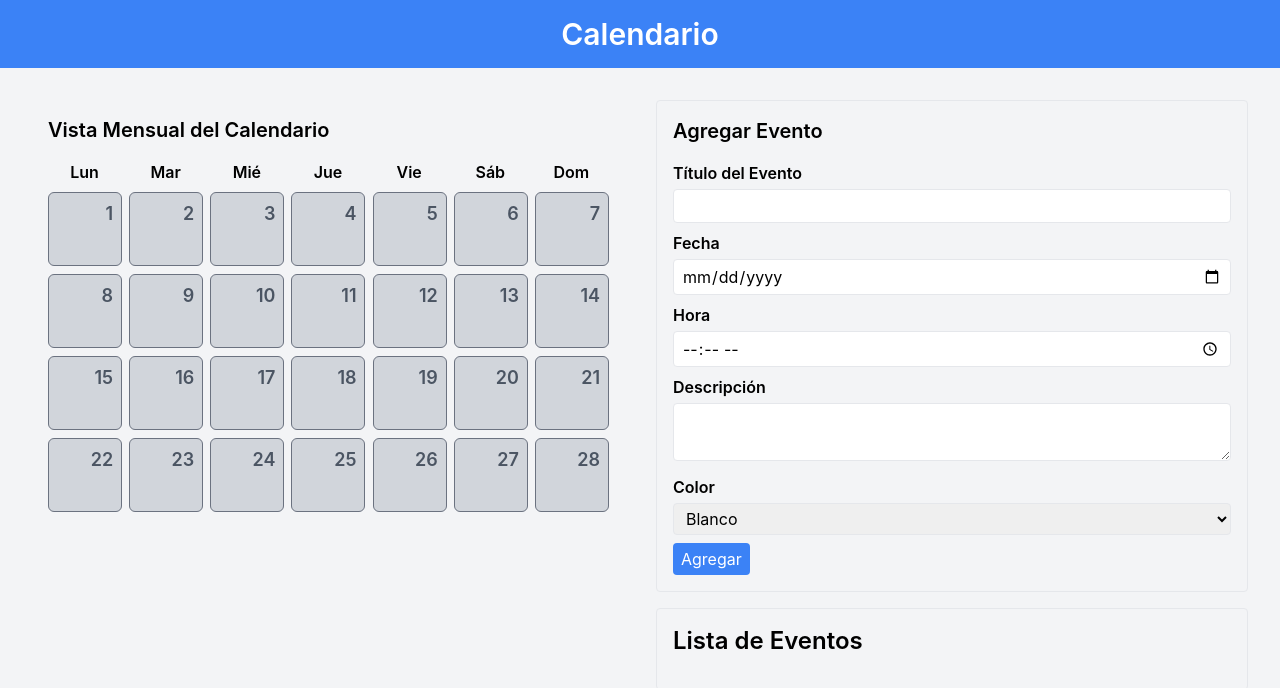
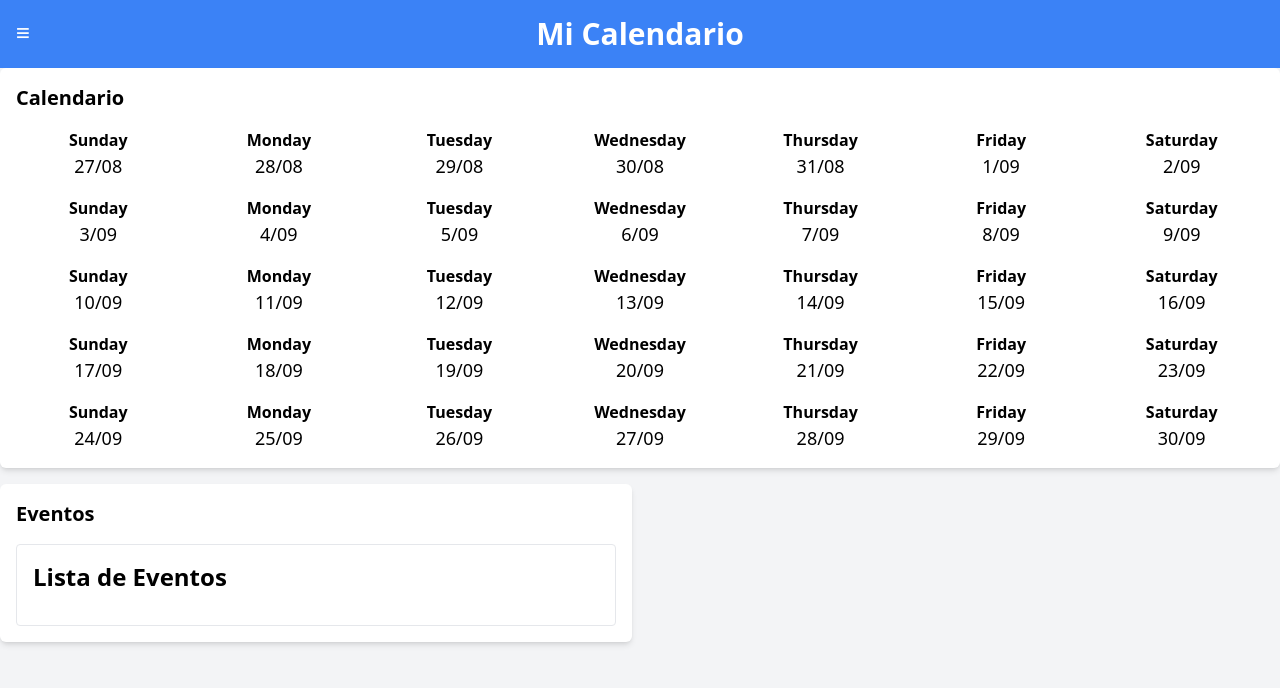
Before and after one commit to bautistax/calendar, a React (Create React App) app: page / in a window 1280 px wide. Shown: the top 688 px of the page. Built offline with nearby package versions, Linux system fonts and the light colour scheme.

Commit message:
fixing events

```diff
--- a/package.json
+++ b/package.json
@@ -6,6 +6,7 @@
     "@testing-library/jest-dom": "^5.17.0",
     "@testing-library/react": "^13.4.0",
     "@testing-library/user-event": "^13.5.0",
+    "date-fns": "^2.30.0",
     "react": "^18.2.0",
     "react-color": "^2.19.3",
     "react-datepicker": "^4.16.0",
--- a/public/index.html
+++ b/public/index.html
@@ -24,7 +24,7 @@
       work correctly both with client-side routing and a non-root public URL.
       Learn how to configure a non-root public URL by running `npm run build`.
     -->
-    <title>React App</title>
+    <title>My events calendar</title>
   </head>
   <body>
     <noscript>You need to enable JavaScript to run this app.</noscript>
--- a/src/App.js
+++ b/src/App.js
@@ -9,16 +9,14 @@ import Event from "./components/Event.js";
 function App() {
   const [events, setEvents] = useState([]);
   const [editedEvent, setEditedEvent] = useState(null);
+  const [showForm, setShowForm] = useState(false);
 
   const addEvent = (newEvent) => {
     const eventWithColor = { ...newEvent, color: newEvent.color };
     setEvents([...events, eventWithColor]);
   };
 
-
-  // Función para manejar la actualización de los eventos después de agregar uno nuevo
   const handleEventAdded = (newEvent) => {
-    // Actualiza el estado de los eventos con el nuevo evento
     setEvents([...events, newEvent]);
   };
 
@@ -27,8 +25,9 @@ function App() {
       event.id === editedEvent.id ? editedEvent : event
     );
     setEvents(updatedEvents);
-    setEditedEvent(null);
+    setEditedEvent(editedEvent);
   };
+
   const deleteEvent = (eventId) => {
     const updatedEvents = events.filter((event) => event.id !== eventId);
     setEvents(updatedEvents);
@@ -36,29 +35,50 @@ function App() {
 
 
   return (
-    <div className="bg-gray-100 min-h-screen">
-      <header className="bg-blue-500 py-4 text-white text-center">
-        <h1 className="text-3xl font-semibold">Calendario</h1>
+    <div className="bg-gray-100 min-h-screen font-sans">
+      <header className="bg-blue-500 text-white py-4 text-center">
+        <h1 className="text-3xl font-semibold">Mi Calendario</h1>
+        <button
+          className="absolute left-4 top-4 text-2xl cursor-pointer"
+          onClick={() => setShowForm(!showForm)}
+        >
+          &#8801;
+        </button>
       </header>
-      <div className="container mx-auto p-4">
-        <div className="flex">
-          <div className="w-1/2 p-4">
-            {/* Aplicar estilos al calendario aquí */}
-            <Calendar events={events} onEditEvent={setEditedEvent} />
-          </div>
-          <div className="w-1/2 p-4">
-          <EventForm onAddEvent={addEvent} onEventAdded={handleEventAdded} editedEvent={editedEvent} />
-          <EventList events={events} onDeleteEvent={deleteEvent} onEditEvent={editEvent} />
-
-          </div>
+      <div className="grid grid-cols-1 md:grid-cols-2 gap-4 h-full">
+        <div className={`bg-white shadow-md rounded-md p-4 ${showForm ? "md:col-span-1" : "md:col-span-2"}`}>
+          {showForm ? (
+            <div>
+              <h2 className="text-xl font-semibold mb-4">Nuevo Evento</h2>
+              <EventForm
+                onAddEvent={addEvent}
+                onEventAdded={handleEventAdded}
+                editedEvent={editedEvent}
+                onCloseForm={() => setShowForm(false)}
+              />
+            </div>
+          ) : (
+            <div>
+              <h2 className="text-xl font-semibold mb-4">Calendario</h2>
+              <Calendar events={events} onEditEvent={setEditedEvent} />
+            </div>
+          )}
         </div>
-        {editedEvent && (
-          <div className="p-4">
-            <h2 className="text-xl font-semibold">Editando Evento</h2>
-            <Event event={editedEvent} onEditEvent={editEvent} />
-          </div>
-        )}
+        <div className="bg-white shadow-md rounded-md p-4">
+          <h2 className="text-xl font-semibold mb-4">Eventos</h2>
+          <EventList
+            events={events}
+            onDeleteEvent={deleteEvent}
+            onEditEvent={editEvent}
+          />
+        </div>
       </div>
+      {/* {editedEvent && (
+        <div className="bg-white shadow-md rounded-md p-4 mt-4">
+          <h2 className="text-xl font-semibold mb-4">Editando Evento</h2>
+          <Event event={editedEvent} onEditEvent={editEvent} />
+        </div>
+      )} */}
     </div>
   );
 }
--- a/src/components/Calendar.js
+++ b/src/components/Calendar.js
@@ -1,71 +1,41 @@
 import React from "react";
+import { startOfMonth, endOfMonth, startOfWeek, endOfWeek, eachDayOfInterval, format } from "date-fns";
+import Event from "./Event";
 
 const Calendar = ({ events, onEditEvent }) => {
-  // Función para formatear la fecha
-  const formatDate = (date) => {
-    const options = { weekday: "short", month: "short", day: "numeric" };
-    return new Date(date).toLocaleDateString("es-ES", options);
-  };
+  const today = new Date();
+  const firstDayOfMonth = startOfMonth(today);
+  const lastDayOfMonth = endOfMonth(today);
+  const startOfCalendar = startOfWeek(firstDayOfMonth);
+  const endOfCalendar = endOfWeek(lastDayOfMonth);
 
-  // Crear una matriz de 7 días de la semana
-  const daysOfWeek = ["Lun", "Mar", "Mié", "Jue", "Vie", "Sáb", "Dom"];
-
-  // Crear una matriz de fechas para un rango de 28 días
-  const currentDate = new Date();
-  const dates = Array.from({ length: 28 }, (_, index) => {
-    const newDate = new Date(currentDate);
-    newDate.setDate(currentDate.getDate() + index);
-    return newDate;
-  });
-
+  const days = eachDayOfInterval({ start: startOfCalendar, end: endOfCalendar });
 
   return (
-    <div className="p-4">
-      <h2 className="text-xl font-semibold mb-4">Vista Mensual del Calendario</h2>
-      <div className="grid grid-cols-7 gap-2">
-        {/* Renderizar los nombres de los días de la semana */}
-        {daysOfWeek.map((day, index) => (
-          <div key={index} className="text-center font-semibold">
-            {day}
-          </div>
-        ))}
-      </div>
-      <div className="grid grid-cols-7 gap-2 mt-2">
-        {/* Renderizar celdas para cada día de la semana */}
-        {dates.map((date) => (
-          <div key={date.toISOString()} className="relative">
-            <div className="absolute top-0 right-0 p-2 text-lg font-semibold text-gray-600">
-              {date.getDate()}
-            </div>
-            {events
-              .filter((event) => new Date(event.date).toDateString() === date.toDateString())
-              .map((event) => (
-                <div
+    <div className="grid grid-cols-7 gap-4">
+      {days.map((day, index) => (
+        <div key={index} className="text-center">
+          <div className="font-semibold">{format(day, "EEEE")}</div>
+          <div className="text-lg">{format(day, "d/MM")}</div>
+          {events.map((event) => {
+            const eventDate = new Date(event.date);
+            if (
+              eventDate.getDate() === day.getDate() &&
+              eventDate.getMonth() === day.getMonth() &&
+              eventDate.getFullYear() === day.getFullYear()
+            ) {
+              return (
+                <Event
                   key={event.id}
-                  className="bg-gray-300 border border-gray-500 p-8 rounded-md cursor-pointer"
-                  onClick={() => onEditEvent(event)}
-                >
-                  <div className="text-xs text-blue-600">
-                    {formatDate(event.date)}
-                  </div>
-                  <div className="flex items-center">
-                    <div
-                      className="w-4 h-4 rounded-full mr-2"
-                      style={{ backgroundColor: event.color, flexShrink: 0 }}
-                    ></div>
-                    <div className="font-semibold">{event.title}</div>
-                  </div>
-                </div>
-              ))}
-            {/* Agregar un cuadro vacío si no hay eventos en este día */}
-            {events
-              .filter((event) => new Date(event.date).toDateString() === date.toDateString())
-              .length === 0 && (
-              <div className="bg-gray-300 border border-gray-500 p-9 rounded-md"></div>
-            )}
-          </div>
-        ))}
-      </div>
+                  event={event}
+                  onEditEvent={onEditEvent}
+                />
+              );
+            }
+            return null;
+          })}
+        </div>
+      ))}
     </div>
   );
 };
--- a/src/components/EventForm.js
+++ b/src/components/EventForm.js
@@ -1,15 +1,29 @@
-import React, { useState } from "react";
+import React, { useState, useEffect } from "react";
 
-const EventForm = ({ onAddEvent, onEventAdded, editedEvent }) => {
+const EventForm = ({ onAddEvent, onEventAdded, editedEvent, onCloseForm, onEditEvent }) => {
   const initialEventData = {
-    title: editedEvent ? editedEvent.title : "",
-    date: editedEvent ? editedEvent.date : "",
-    time: editedEvent ? editedEvent.time : "",
-    description: editedEvent ? editedEvent.description : "",
-    color: editedEvent ? editedEvent.color || "#ffffff" : "#ffffff",
+    title: "",
+    date: "",
+    time: "",
+    description: "",
+    color: "#ffffff",
   };
 
   const [eventData, setEventData] = useState(initialEventData);
+
+  useEffect(() => {
+    if (editedEvent) {
+      setEventData({
+        title: editedEvent.title,
+        date: editedEvent.date.split("T")[0], // Separar fecha y hora
+        time: editedEvent.date.split("T")[1], // Separar fecha y hora
+        description: editedEvent.description,
+        color: editedEvent.color,
+      });
+    } else {
+      setEventData(initialEventData);
+    }
+  }, [editedEvent]);
 
   const handleInputChange = (e) => {
     const { name, value } = e.target;
@@ -26,22 +40,42 @@ const EventForm = ({ onAddEvent, onEventAdded, editedEvent }) => {
       return;
     }
 
-    // Convertir la fecha seleccionada en una cadena ISO
+    // Crear una nueva fecha y hora en formato ISO
     const { date, time } = eventData;
     const dateTimeString = `${date}T${time}`;
     const localDate = new Date(dateTimeString);
 
     if (!isNaN(localDate)) {
       const isoDate = localDate.toISOString();
-      const updatedEventData = {
-        ...eventData,
-        date: isoDate,
-      };
 
-      onAddEvent(updatedEventData);
-      onEventAdded(updatedEventData);
+      if (editedEvent) {
+        // Si estamos editando un evento, llamamos a la función onEditEvent
+        onEditEvent({
+          ...editedEvent,
+          title: eventData.title,
+          date: isoDate,
+          description: eventData.description,
+          color: eventData.color,
+        });
+      } else {
+        // Si estamos agregando un nuevo evento, llamamos a la función onAddEvent
+        onAddEvent({
+          title: eventData.title,
+          date: isoDate,
+          description: eventData.description,
+          color: eventData.color,
+        });
+        onEventAdded({
+          title: eventData.title,
+          date: isoDate,
+          description: eventData.description,
+          color: eventData.color,
+        });
+      }
 
+      // Restablecer el formulario después de agregar o editar
       setEventData(initialEventData);
+      onCloseForm(); // Cerrar el formulario después de agregar o editar
     } else {
       alert("Fecha u hora no válida");
     }
--- a/src/components/EventList.js
+++ b/src/components/EventList.js
@@ -1,6 +1,20 @@
-import React from "react";
+import React, { useState } from "react";
+import EventForm from "./EventForm"; // Asegúrate de que el componente EventForm esté importado
 
 const EventList = ({ events, onDeleteEvent, onEditEvent }) => {
+  const [editFormOpen, setEditFormOpen] = useState(false);
+  const [editedEvent, setEditedEvent] = useState(null);
+
+  const openEditForm = (event) => {
+    setEditedEvent(event);
+    setEditFormOpen(true);
+  };
+
+  const closeEditForm = () => {
+    setEditedEvent(null);
+    setEditFormOpen(false);
+  };
+
   return (
     <div className="p-4 border rounded">
       <h2 className="text-2xl font-semibold mb-4">Lista de Eventos</h2>
@@ -9,13 +23,13 @@ const EventList = ({ events, onDeleteEvent, onEditEvent }) => {
           <li key={event.id} className="mb-2">
             <span className="text-lg">{event.title}</span>
             <button
-              onClick={() => onDeleteEvent(event.id)} // Asegúrate de pasar el ID correcto
+              onClick={() => onDeleteEvent(event.id)}
               className="bg-red-500 text-white px-2 py-1 ml-2 rounded hover:bg-red-600"
             >
               Eliminar
             </button>
             <button
-              onClick={() => onEditEvent(event)}
+              onClick={() => openEditForm(event)}
               className="bg-blue-500 text-white px-2 py-1 ml-2 rounded hover:bg-blue-600"
             >
               Editar
@@ -23,6 +37,17 @@ const EventList = ({ events, onDeleteEvent, onEditEvent }) => {
           </li>
         ))}
       </ul>
+      {editFormOpen && (
+        <div className="mt-4">
+          {/* Renderiza el formulario de edición aquí */}
+          {/* Asegúrate de pasar editedEvent y una función para cerrar el formulario */}
+          <EventForm
+            editedEvent={editedEvent}
+            onCloseForm={closeEditForm}
+            onEditEvent={onEditEvent}
+          />
+        </div>
+      )}
     </div>
   );
 };
```
Also changed, not shown: src/components/Event.js (+9 -2 lines), 1 other file (tests, documents, lock files or other folders).
